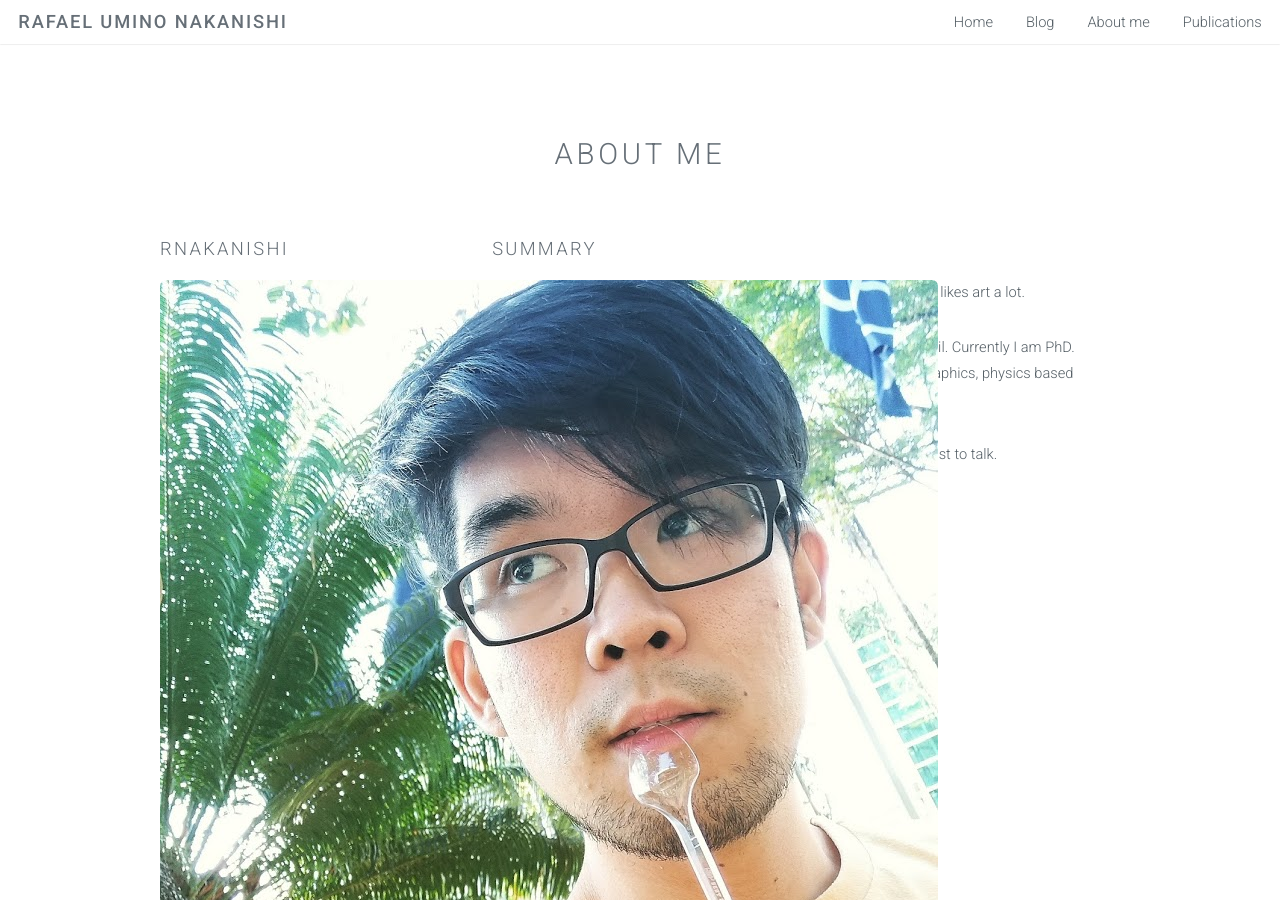
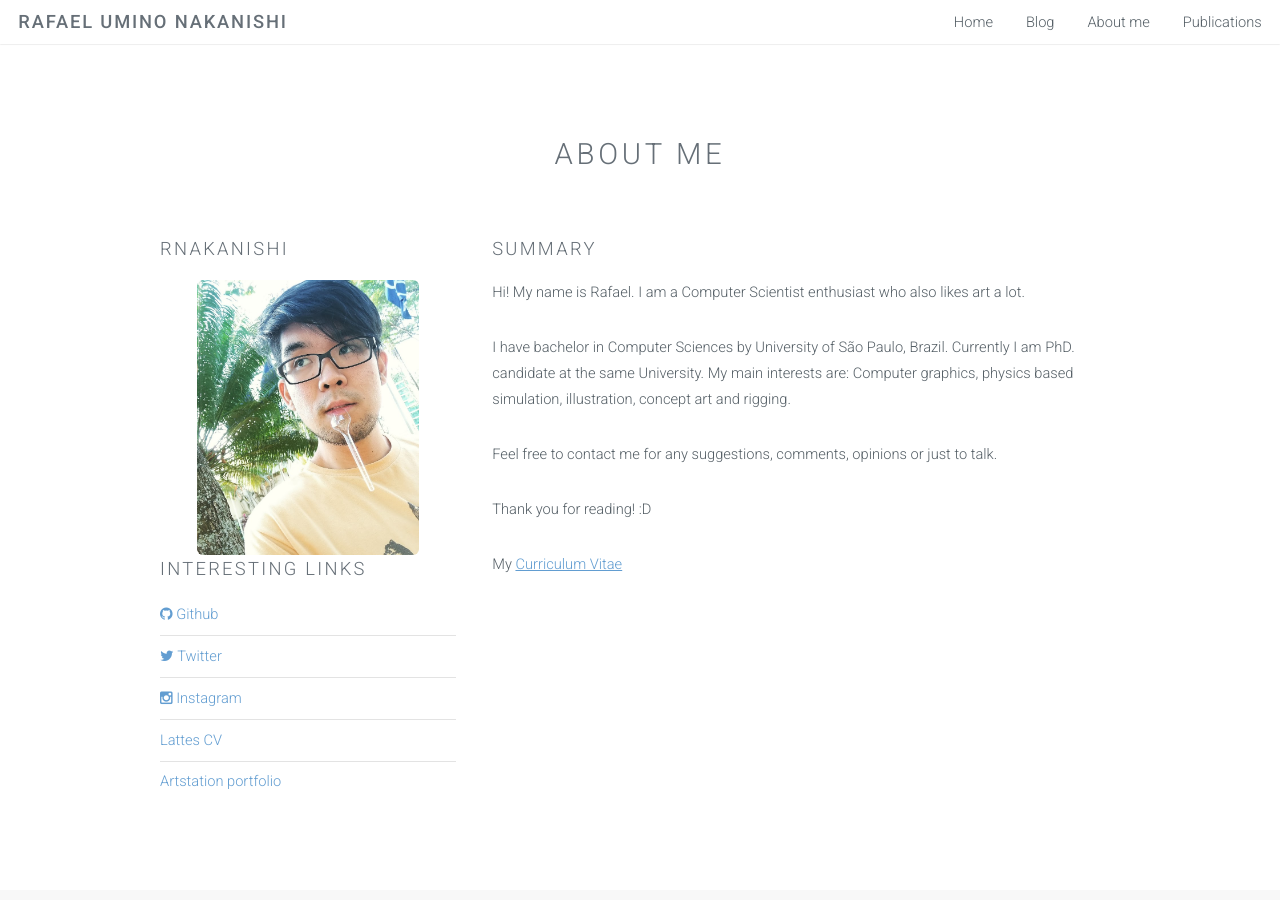
Before and after one commit to rnakanishi/rnakanishi.github.io-bkp, a Jekyll site: the page built from about.html, in a window 1280 px wide and 900 px high. Built offline with Jekyll 4.4.1, drawn with Linux system fonts in a browser that asks for light colours.

Commit message:
fixing image issues

```diff
--- a/about.html
+++ b/about.html
@@ -30,7 +30,7 @@ left: |
 			<div class="4u">
 				<section>
 					<h3>RNakanishi</h3>
-					<img src="assets/images/profile.jpg" alt="" class="image med"/>
+					<img src="assets/images/profile.jpg" alt="" class="image medium"/>
 				</section>
 				<!-- <hr /> -->
 				<section>
```
